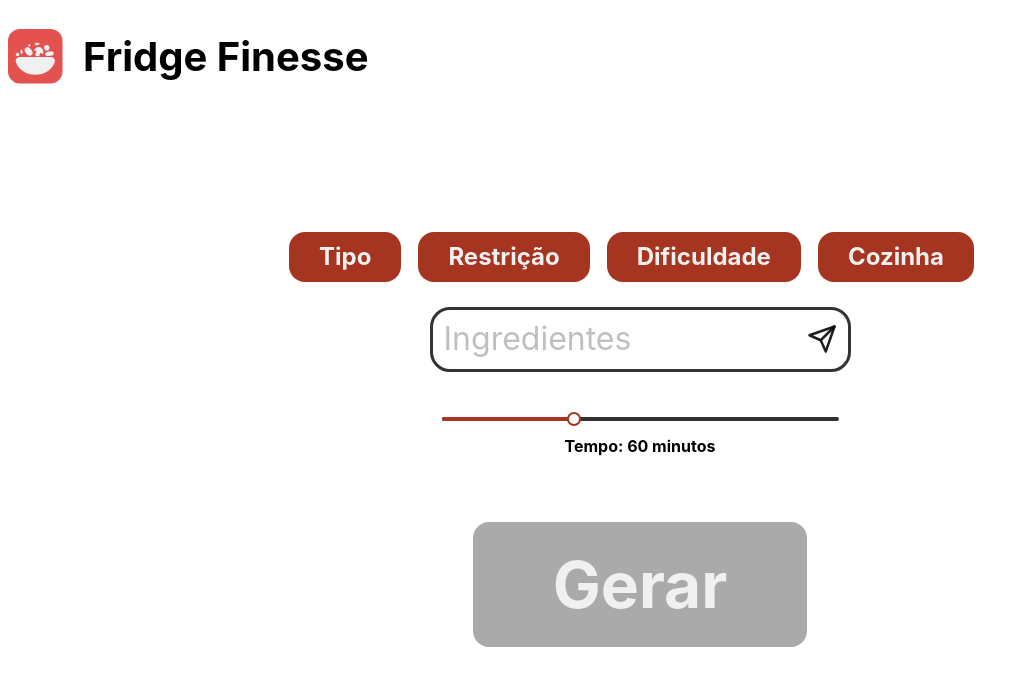
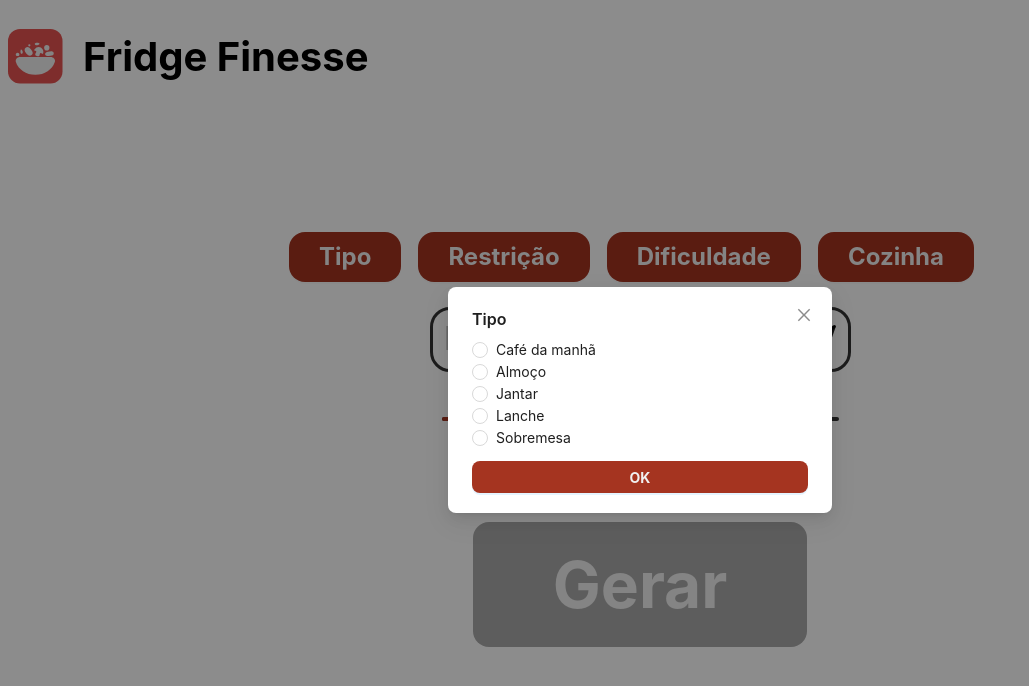
Before and after one commit to ViniTeider/FridgeFiness, a React (Vite) app: page / in a window 1280 px wide. Both pictures are taken after a click on the button "Tipo". Shown: the top 686 px of the page, without its empty margins (0-1029 px from the left). Built offline with nearby package versions, Linux system fonts and the light colour scheme.

Commit message:
feat :sparkle: added modals
Co-authored-by: Frankos <Frankossin@users.noreply.github.com>

```diff
--- a/src/App.jsx
+++ b/src/App.jsx
@@ -1,10 +1,10 @@
 import { useEffect, useState } from 'react'
-import { Button, Input, Slider, ConfigProvider } from 'antd'
+import { Button, Input, Slider, ConfigProvider, Modal, Radio, Checkbox } from 'antd'
 import Logo from './assets/logo.svg'
 import { Send, X } from 'lucide-react'
 
 function App() {
-  const primaryColor = '#A53420' // Primary color for elements
+  const primaryColor = '#A53420'
   const primaryWhite = '#F0F0F0'
 
   const [tags, setTags] = useState([]) // Tags for the ingredients
@@ -12,7 +12,23 @@ function App() {
   const [timeValue, setTimeValue] = useState(60) // Value of the slider [30, 120]
   const [isDisabled, setIsDisabled] = useState(true) // Button disabled [true, false
 
+  // Modal options
+  const [isModalVisible, setIsModalVisible] = useState('')
 
+  const tipoValues = [ 'Café da manhã','Almoço','Jantar','Lanche','Sobremesa']
+  const restricaoValues = ['Vegetariano','Vegano','Sem glúten','Sem lactose','Low Carb', 'Alergia a frutos do mar']
+  const dificuldadeValues = ['Iniciante','Intermediário','Avançado', 'Profissional']
+  const cozinhaValues = ['Brasileira', 'Italiana', 'Mexicana', 'Mediterrânea']
+
+  const [selectedValues, setSelectedValue] = useState({
+    tipo: '',
+    restricao: [],
+    dificuldade: '',
+    cozinha: ''
+  })
+
+
+  // ------------- Functions ------------- //
   const handleAddTag = () => {
     if (inputValue.trim() !== '') {
       setTags([...tags, inputValue])
@@ -31,6 +47,22 @@ function App() {
   }
 
 
+  const handleRadioChange = (type, e) => {
+    setSelectedValue({
+      ...selectedValues,
+      [type]: e.target.value
+    });
+  };
+
+
+  const handleCheckboxChange = (type, checkedValues) => {
+    setSelectedValue({
+      ...selectedValues,
+      [type]: checkedValues
+    });
+  };
+
+
   useEffect(() => {
     setIsDisabled(tags.length === 0)
   }, [tags])
@@ -45,6 +77,15 @@ function App() {
             handleActiveColor: primaryColor,
             handleColor: primaryColor,
           },
+          Radio: {
+            colorPrimary: primaryColor,
+            colorPrimaryBorder: primaryColor,
+          },
+          Checkbox: {
+            colorPrimary: primaryColor,
+            colorPrimaryBorder: primaryColor,
+            colorPrimaryHover: primaryColor,
+          }
         },
       }}
     >
@@ -65,25 +106,25 @@ function App() {
           <div style={{flex: 1, flexDirection: 'row', display: 'flex', justifyContent: 'center', paddingLeft: '20%', paddingRight: '20%'}}>
             <Button
               style={{height: 50, backgroundColor: primaryColor, fontSize: 24, marginRight: 17, fontWeight: 'bold', color: primaryWhite, borderRadius: 16, border: 'none', paddingLeft: 30, paddingRight: 30}}
-              onClick={() => console.log('clicked')}
+              onClick={() => setIsModalVisible('tipo')}
             >
               Tipo
             </Button>
             <Button
               style={{height: 50,  backgroundColor: primaryColor, fontSize: 24, marginRight: 17, fontWeight: 'bold', color: primaryWhite, borderRadius: 16, border: 'none', paddingLeft: 30, paddingRight: 30}}
-              onClick={() => console.log('clicked')}
+              onClick={() => setIsModalVisible('restricao')}
             >
               Restrição
             </Button>
             <Button
               style={{height: 50, backgroundColor: primaryColor, fontSize: 24, marginRight: 17, fontWeight: 'bold', color: primaryWhite, borderRadius: 16, border: 'none', paddingLeft: 30, paddingRight: 30}}
-              onClick={() => console.log('clicked')}
+              onClick={() => setIsModalVisible('dificuldade')}
             >
               Dificuldade
             </Button>
             <Button
               style={{height: 50, backgroundColor: primaryColor, fontSize: 24, marginRight: 17, fontWeight: 'bold', color: primaryWhite, borderRadius: 16, border: 'none', paddingLeft: 30, paddingRight: 30}}
-              onClick={() => console.log('clicked')}
+              onClick={() => setIsModalVisible('cozinha')}
             >
               Cozinha
             </Button>
@@ -152,6 +193,73 @@ function App() {
         </div>
 
       </div>
+
+
+      {/* Modals */}
+      <Modal
+        title="Tipo"
+        open={isModalVisible != ''}
+        onOk={() => setIsModalVisible('')}
+        onCancel={() => setIsModalVisible('')}
+        width={"30%"}
+        centered
+        footer={[
+          <Button
+            key="submit" type="primary"
+            onClick={() => setIsModalVisible('')}
+            style={{backgroundColor: primaryColor, width:'100%', color: primaryWhite, fontWeight: 'bold', borderRadius: 8, border: 'none', paddingLeft: 30, paddingRight: 30}}
+          >
+            OK
+          </Button>
+        ]}
+      >
+        <div style={{}}>
+
+          {isModalVisible === 'tipo' && (
+            <Radio.Group onChange={(e) => handleRadioChange('tipo', e)} value={selectedValues.tipo}>
+              {tipoValues.map((value, index) => (
+                <>
+                  <br></br>
+                  <Radio key={index} value={value}>{value}</Radio>
+                </>
+              ))}
+            </Radio.Group>
+          )}
+          {isModalVisible === 'restricao' && (
+              <Checkbox.Group onChange={(checkedValues) => handleCheckboxChange('restricao', checkedValues)} value={selectedValues.restricao}>
+                {restricaoValues.map((value, index) => (
+                  <div key={index} style={{ display: 'block', width: '100%' }}>
+                    <Checkbox value={value}>{value}</Checkbox>
+                  </div>
+                ))}
+              </Checkbox.Group>
+            )}
+          {isModalVisible === 'dificuldade' && (
+            <Radio.Group onChange={(e) => handleRadioChange('dificuldade', e)} value={selectedValues.dificuldade}>
+              {dificuldadeValues.map((value, index) => (
+                <>
+                  <br></br>
+                  <Radio key={index} value={value}>{value}</Radio>
+                </>
+              ))}
+            </Radio.Group>
+          )}
+          {isModalVisible === 'cozinha' && (
+            <Radio.Group onChange={(e) => handleRadioChange('cozinha', e)} value={selectedValues.cozinha}>
+              {cozinhaValues.map((value, index) => (
+                <>
+                  <br></br>
+                  <Radio key={index} value={value}>{value}</Radio>
+                </>
+              ))}
+            </Radio.Group>
+          )}
+        </div>
+
+      </Modal>
+
+
+
     </ConfigProvider>
   )
 }
```
